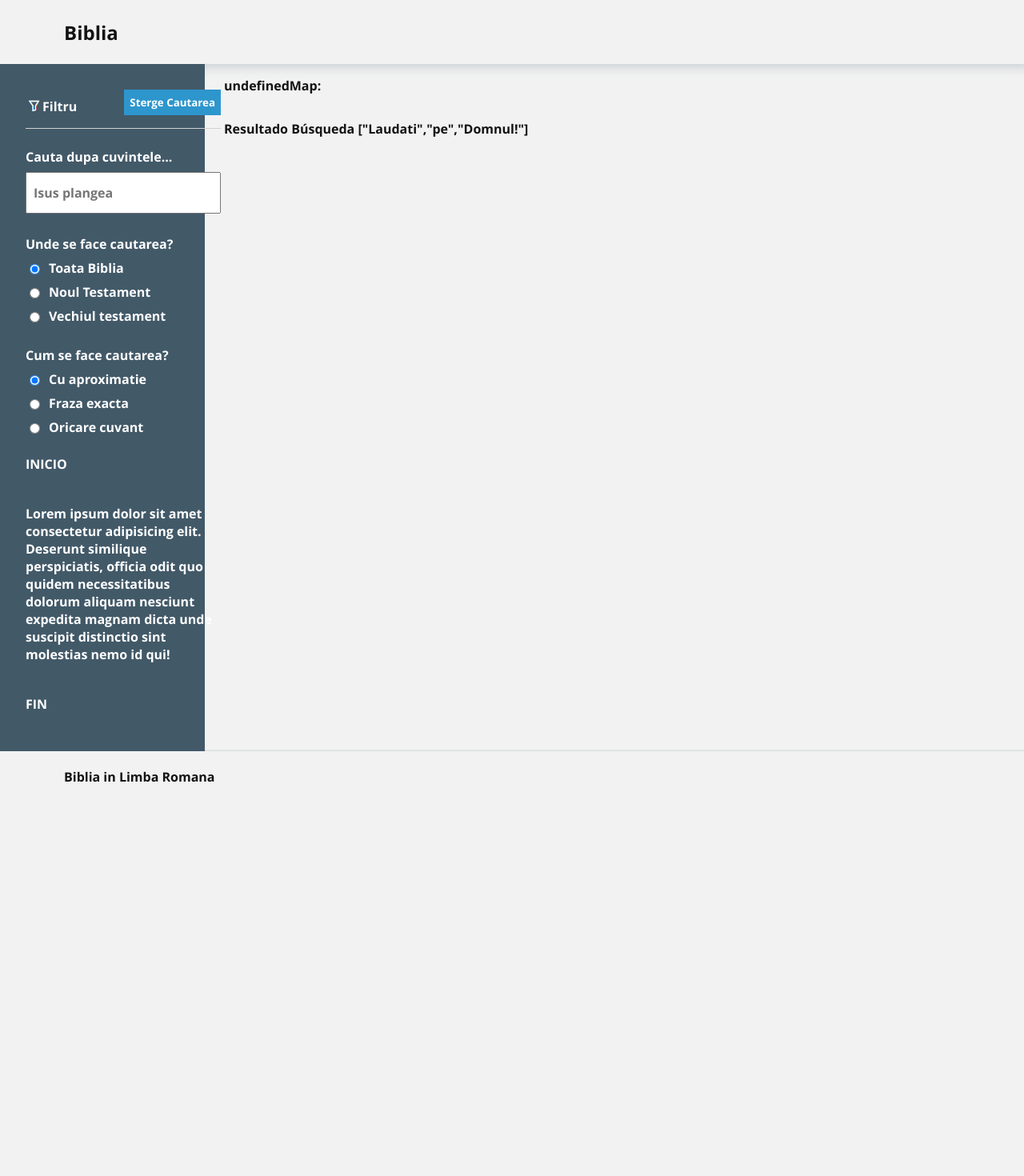
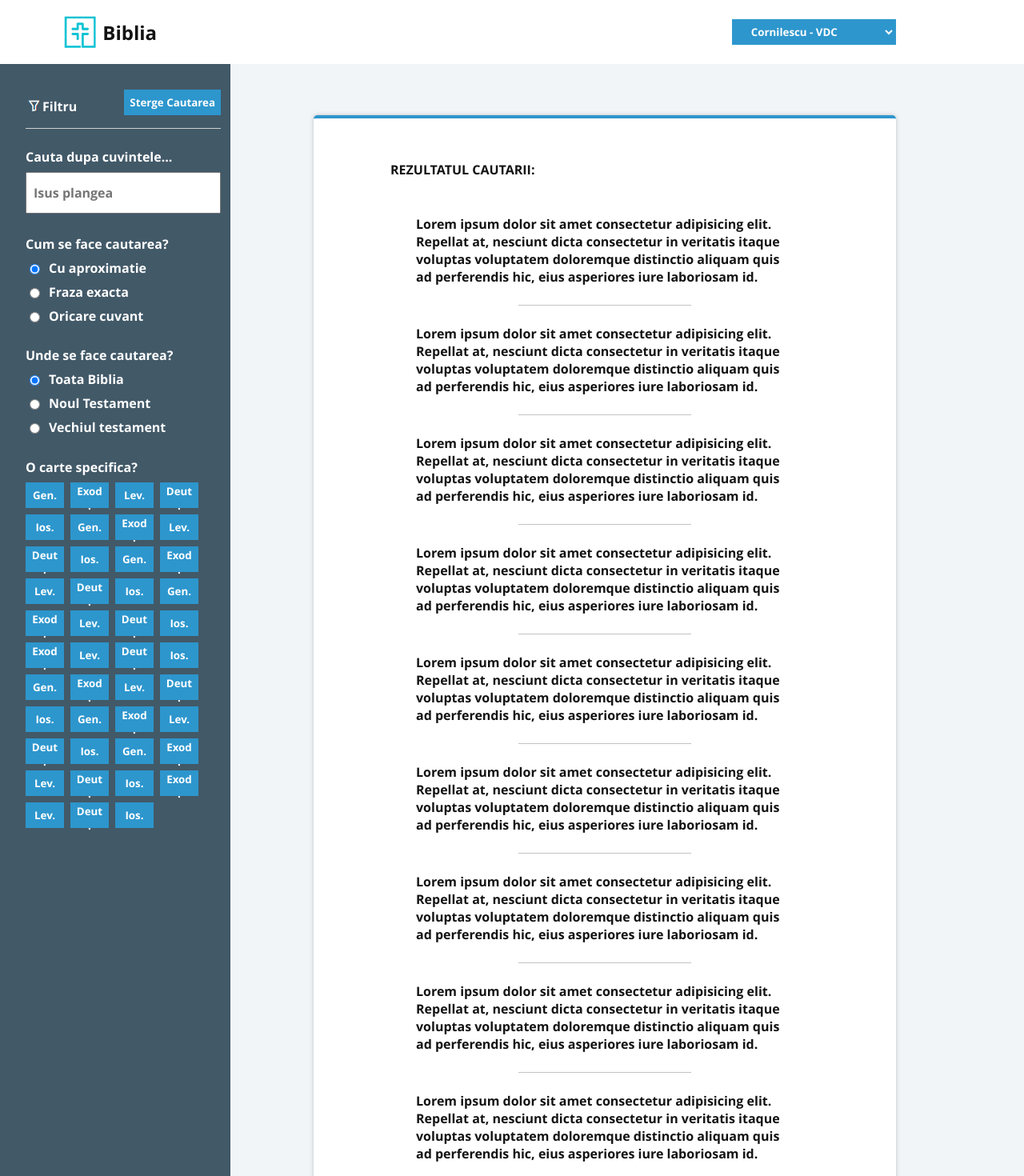
Before and after one commit to dbindea/robible, a Svelte app: page / in a window 1280 px wide. Shown: the top 1470 px of the page at 80% size. Before the commit the page ends 1003 px from the top, so only its background shows below. Built offline with nearby package versions, Linux system fonts and the light colour scheme; no server answers.

Commit message:
logo verse

```diff
--- a/public/global.css
+++ b/public/global.css
@@ -34,7 +34,6 @@ body {
 body {
   margin: 0;
   font-family: "Open Sans", sans-serif;
-  background-color: #f2f2f2;
 }
 
 div {
--- a/src/layouts/footer/Footer.svelte
+++ b/src/layouts/footer/Footer.svelte
@@ -3,7 +3,7 @@
 </div>
 
 <style>
-  div.footer {
+  .footer {
     height: 4rem;
     box-shadow: 0px -1px 2px 0px rgb(66 89 104 / 20%);
     align-items: center;
--- a/src/layouts/header/Navbar.svelte
+++ b/src/layouts/header/Navbar.svelte
@@ -1,12 +1,43 @@
 <div class="header">
-  <h2>Biblia</h2>
+  <h2 class="logo"><img class="logo-img" src="assets/img/logo.png" alt="" /> Biblia</h2>
+  <select class="select" name="version" id="version">
+    <option class="select__option" value="vdc" selected>Cornilescu - VDC</option
+    >
+    <option class="select__option" value="ntr">Noua Traducere - NTR</option>
+  </select>
 </div>
 
 <style>
-  div.header {
+  .header {
     height: 5rem;
     box-shadow: 3px 1px 12px 4px rgb(66 89 104 / 20%);
     align-items: center;
-    padding: 0 5rem;
+    padding: 0 10rem 0 5rem;
+    justify-content: space-between;
+  }
+
+  .select {
+    background: #2d96cd;
+    color: #ffffff;
+    border: 1px solid #2d96cd;
+    height: 2rem;
+    font-family: "Open Sans";
+    padding: 0 1.2rem;
+  }
+
+  .select__option {
+    background: #ffffff;
+    color: #131313;
+    font-size: 14px;
+  }
+
+  .logo-img {
+    height: 2.5rem;
+  }
+
+  .logo {
+    align-items: center;
+    display: flex;
+    gap: 0.5rem;
   }
 </style>
--- a/src/layouts/main/Main.svelte
+++ b/src/layouts/main/Main.svelte
@@ -9,31 +9,26 @@
 </script>
 
 <div class="main">
-  <div class="sidebar-ct">
+  <div class="sidebar">
     <Sidebar {map} {version} />
   </div>
-  <div class="layout-ct">
-    <Request {map} {version} />
+  <div class="layout">
+    <!-- <Request {map} {version} /> -->
     <Result {bible} />
   </div>
 </div>
 
 <style>
-  div.main {
+  .main {
     gap: 1.5rem;
+    background-color: #f2f5f8;
   }
-  div.sidebar-ct {
+  .sidebar {
     background-color: #425968;
-    max-width: 20%;
-    min-width: 15%;
+    max-width: 36vh;
+    min-width: 34vh;
   }
-  div.layout-ct {
-    flex-direction: column;
+  .layout {
+    padding: 4rem 10rem 4rem 5rem;
   }
-
-  /*   @media (max-width: 600px) {
-    div.sidebar-ct {
-    min-width: 100%;
-  }
-}*/
 </style>
--- a/src/layouts/main/Result.svelte
+++ b/src/layouts/main/Result.svelte
@@ -11,8 +11,148 @@
   });
 </script>
 
-<div>
-  <p>
-    Resultado Búsqueda {JSON.stringify(result)}
-  </p>
+<div class="result">
+  <!-- Resultado Búsqueda {JSON.stringify(result)} -->
+  <h4>REZULTATUL CAUTARII:</h4>
+
+  <div class="verse">
+    <p>
+      Lorem ipsum dolor sit amet consectetur adipisicing elit. Repellat at,
+      nesciunt dicta consectetur in veritatis itaque voluptas voluptatem
+      doloremque distinctio aliquam quis ad perferendis hic, eius asperiores
+      iure laboriosam id.
+    </p>
+  </div>
+  <div class="divider" />
+  <div class="verse">
+    <p>
+      Lorem ipsum dolor sit amet consectetur adipisicing elit. Repellat at,
+      nesciunt dicta consectetur in veritatis itaque voluptas voluptatem
+      doloremque distinctio aliquam quis ad perferendis hic, eius asperiores
+      iure laboriosam id.
+    </p>
+  </div>
+  <div class="divider" />
+  <div class="verse">
+    <p>
+      Lorem ipsum dolor sit amet consectetur adipisicing elit. Repellat at,
+      nesciunt dicta consectetur in veritatis itaque voluptas voluptatem
+      doloremque distinctio aliquam quis ad perferendis hic, eius asperiores
+      iure laboriosam id.
+    </p>
+  </div>
+  <div class="divider" />
+  <div class="verse">
+    <p>
+      Lorem ipsum dolor sit amet consectetur adipisicing elit. Repellat at,
+      nesciunt dicta consectetur in veritatis itaque voluptas voluptatem
+      doloremque distinctio aliquam quis ad perferendis hic, eius asperiores
+      iure laboriosam id.
+    </p>
+  </div>
+  <div class="divider" />
+  <div class="verse">
+    <p>
+      Lorem ipsum dolor sit amet consectetur adipisicing elit. Repellat at,
+      nesciunt dicta consectetur in veritatis itaque voluptas voluptatem
+      doloremque distinctio aliquam quis ad perferendis hic, eius asperiores
+      iure laboriosam id.
+    </p>
+  </div>
+  <div class="divider" />
+  <div class="verse">
+    <p>
+      Lorem ipsum dolor sit amet consectetur adipisicing elit. Repellat at,
+      nesciunt dicta consectetur in veritatis itaque voluptas voluptatem
+      doloremque distinctio aliquam quis ad perferendis hic, eius asperiores
+      iure laboriosam id.
+    </p>
+  </div>
+  <div class="divider" />
+  <div class="verse">
+    <p>
+      Lorem ipsum dolor sit amet consectetur adipisicing elit. Repellat at,
+      nesciunt dicta consectetur in veritatis itaque voluptas voluptatem
+      doloremque distinctio aliquam quis ad perferendis hic, eius asperiores
+      iure laboriosam id.
+    </p>
+  </div>
+  <div class="divider" />
+  <div class="verse">
+    <p>
+      Lorem ipsum dolor sit amet consectetur adipisicing elit. Repellat at,
+      nesciunt dicta consectetur in veritatis itaque voluptas voluptatem
+      doloremque distinctio aliquam quis ad perferendis hic, eius asperiores
+      iure laboriosam id.
+    </p>
+  </div>
+  <div class="divider" />
+  <div class="verse">
+    <p>
+      Lorem ipsum dolor sit amet consectetur adipisicing elit. Repellat at,
+      nesciunt dicta consectetur in veritatis itaque voluptas voluptatem
+      doloremque distinctio aliquam quis ad perferendis hic, eius asperiores
+      iure laboriosam id.
+    </p>
+  </div>
+  <div class="divider" />
+  <div class="verse">
+    <p>
+      Lorem ipsum dolor sit amet consectetur adipisicing elit. Repellat at,
+      nesciunt dicta consectetur in veritatis itaque voluptas voluptatem
+      doloremque distinctio aliquam quis ad perferendis hic, eius asperiores
+      iure laboriosam id.
+    </p>
+  </div>
+  <div class="divider" />
+  <div class="verse">
+    <p>
+      Lorem ipsum dolor sit amet consectetur adipisicing elit. Repellat at,
+      nesciunt dicta consectetur in veritatis itaque voluptas voluptatem
+      doloremque distinctio aliquam quis ad perferendis hic, eius asperiores
+      iure laboriosam id.
+    </p>
+  </div>
+  <div class="divider" />
+  <div class="verse">
+    <p>
+      Lorem ipsum dolor sit amet consectetur adipisicing elit. Repellat at,
+      nesciunt dicta consectetur in veritatis itaque voluptas voluptatem
+      doloremque distinctio aliquam quis ad perferendis hic, eius asperiores
+      iure laboriosam id.
+    </p>
+  </div>
+  <div class="divider" />
+  <div class="verse">
+    <p>
+      Lorem ipsum dolor sit amet consectetur adipisicing elit. Repellat at,
+      nesciunt dicta consectetur in veritatis itaque voluptas voluptatem
+      doloremque distinctio aliquam quis ad perferendis hic, eius asperiores
+      iure laboriosam id.
+    </p>
+  </div>
+  <div class="divider" />
 </div>
+
+<style>
+  .result {
+    padding: 2rem 6rem 4rem;
+    background-color: #ffffff;
+    flex-direction: column;
+
+    border-radius: 0.3rem;
+    box-shadow: 0 0 0.3rem 0px rgb(122 122 122 / 45%);
+    border-top: 0.3rem solid rgb(45 150 205);
+    border-bottom: 0.3rem solid rgb(45 150 205);
+    margin: auto;
+  }
+
+  .divider {
+    border-top: solid 1px #c3c3c3;
+    margin: 0 10rem;
+  }
+
+  .verse {
+    padding: 0.5rem 2rem;
+  }
+</style>
--- a/src/layouts/main/Sidebar.svelte
+++ b/src/layouts/main/Sidebar.svelte
@@ -16,6 +16,23 @@
   <label for="search-input">Cauta dupa cuvintele...</label>
   <input id="search-input" type="text" placeholder="Isus plangea" />
 
+  <div class="margin-up">Cum se face cautarea?</div>
+
+  <div class="radio-in">
+    <input type="radio" id="aprox" name="searchMode" value="" checked />
+    <label for="aprox">Cu aproximatie</label>
+  </div>
+
+  <div class="radio-in">
+    <input type="radio" id="exact" name="searchMode" value="" />
+    <label for="exact">Fraza exacta</label>
+  </div>
+
+  <div class="radio-in">
+    <input type="radio" id="any" name="searchMode" value="" />
+    <label for="any">Oricare cuvant</label>
+  </div>
+
   <div class="margin-up">Unde se face cautarea?</div>
 
   <div class="radio-in">
@@ -33,49 +50,90 @@
     <label for="vt">Vechiul testament</label>
   </div>
 
-  <div class="margin-up">Cum se face cautarea?</div>
+  <div class="margin-up">O carte specifica?</div>
 
-  <div class="radio-in">
-    <input type="radio" id="aprox" name="searchMode" value="" checked />
-    <label for="aprox">Cu aproximatie</label>
-  </div>
+  <div class="libs">
+    <button class="libs_btn">Gen.</button>
+    <button class="libs_btn">Exod.</button>
+    <button class="libs_btn">Lev.</button>
+    <button class="libs_btn">Deut.</button>
+    <button class="libs_btn">Ios.</button>
+    <button class="libs_btn">Gen.</button>
+    <button class="libs_btn">Exod.</button>
+    <button class="libs_btn">Lev.</button>
+    <button class="libs_btn">Deut.</button>
+    <button class="libs_btn">Ios.</button>
+    <button class="libs_btn">Gen.</button>
+    <button class="libs_btn">Exod.</button>
+    <button class="libs_btn">Lev.</button>
+    <button class="libs_btn">Deut.</button>
+    <button class="libs_btn">Ios.</button>
+    <button class="libs_btn">Gen.</button>
+    <button class="libs_btn">Exod.</button>
+    <button class="libs_btn">Lev.</button>
+    <button class="libs_btn">Deut.</button>
+    <button class="libs_btn">Ios.</button>
+    <button class="libs_btn">Exod.</button>
+    <button class="libs_btn">Lev.</button>
+    <button class="libs_btn">Deut.</button>
+    <button class="libs_btn">Ios.</button>
+    <button class="libs_btn">Gen.</button>
+    <button class="libs_btn">Exod.</button>
+    <button class="libs_btn">Lev.</button>
+    <button class="libs_btn">Deut.</button>
+    <button class="libs_btn">Ios.</button>
+    <button class="libs_btn">Gen.</button>
+    <button class="libs_btn">Exod.</button>
+    <button class="libs_btn">Lev.</button>
+    <button class="libs_btn">Deut.</button>
+    <button class="libs_btn">Ios.</button>
+    <button class="libs_btn">Gen.</button>
+    <button class="libs_btn">Exod.</button>
+    <button class="libs_btn">Lev.</button>
+    <button class="libs_btn">Deut.</button>
+    <button class="libs_btn">Ios.</button>
+    <button class="libs_btn">Exod.</button>
+    <button class="libs_btn">Lev.</button>
+    <button class="libs_btn">Deut.</button>
+    <button class="libs_btn">Ios.</button>
+    <!-- <button class="libs_btn">Gen.</button>
+    <button class="libs_btn">Exod.</button>
+    <button class="libs_btn">Lev.</button>
+    <button class="libs_btn">Deut.</button>
+    <button class="libs_btn">Ios.</button>
+    <button class="libs_btn">Gen.</button>
+    <button class="libs_btn">Exod.</button>
+    <button class="libs_btn">Lev.</button>
+    <button class="libs_btn">Deut.</button>
+    <button class="libs_btn">Ios.</button>
+    <button class="libs_btn">Gen.</button>
+    <button class="libs_btn">Exod.</button>
+    <button class="libs_btn">Lev.</button>
+    <button class="libs_btn">Deut.</button>
+    <button class="libs_btn">Ios.</button>
+    <button class="libs_btn">Gen.</button>
+    <button class="libs_btn">Exod.</button>
+    <button class="libs_btn">Lev.</button>
+    <button class="libs_btn">Deut.</button>
+    <button class="libs_btn">Ios.</button>
+    <button class="libs_btn">Gen.</button>
+    <button class="libs_btn">Exod.</button>
+    <button class="libs_btn">Lev.</button>
+    <button class="libs_btn">Deut.</button>
+    <button class="libs_btn">Ios.</button>
+    <button class="libs_btn">Gen.</button>
+    <button class="libs_btn">Exod.</button> -->
+    </div>
 
-  <div class="radio-in">
-    <input type="radio" id="exact" name="searchMode" value="" />
-    <label for="exact">Fraza exacta</label>
-  </div>
 
-  <div class="radio-in">
-    <input type="radio" id="any" name="searchMode" value="" />
-    <label for="any">Oricare cuvant</label>
-  </div>
 
-  <!--   <label for="radio-vt">Unde Caut?</label>
-  <div id="radio-vt" class="radio-in">
-    <input id="srch-vt" type="radio" />
-    <label for="srch-vt">Vechiul Testament</label>
-  </div>
-  <div id="radio-nt" class="radio-in">
-    <input id="srch-nt" type="radio" />
-    <label for="srch-nt">Noul Testament</label>
-  </div> -->
-  <!--   <input id="search-radio-test" type="radio" />
-  <input id="search-radio-test" type="radio" /> -->
-  <p>INICIO</p>
-  <p>
-    Lorem ipsum dolor sit amet consectetur adipisicing elit. Deserunt similique
-    perspiciatis, officia odit quo quidem necessitatibus dolorum aliquam
-    nesciunt expedita magnam dicta unde suscipit distinctio sint molestias nemo
-    id qui!
-  </p>
-  <p>FIN</p>
 </div>
 
 <style>
   div {
     color: #ffffff;
   }
-  div.sidebar {
+  .sidebar {
     flex-direction: column;
     padding: 2rem 2rem;
     gap: 0.5rem;
@@ -121,4 +179,18 @@
     display: flex;
     align-items: flex-end;
   }
+
+  .libs {
+    flex-wrap: wrap;
+    gap: 0.5rem;
+  }
+
+  .libs_btn {
+    background: #2d96cd;
+    color: #ffffff;
+    border: 1px solid #2d96cd;
+    height: 2rem;
+    font-family: "Open Sans";
+    width: 3rem;
+  }
 </style>
```
Also changed, not shown: public/assets/img/logo.png (added).
